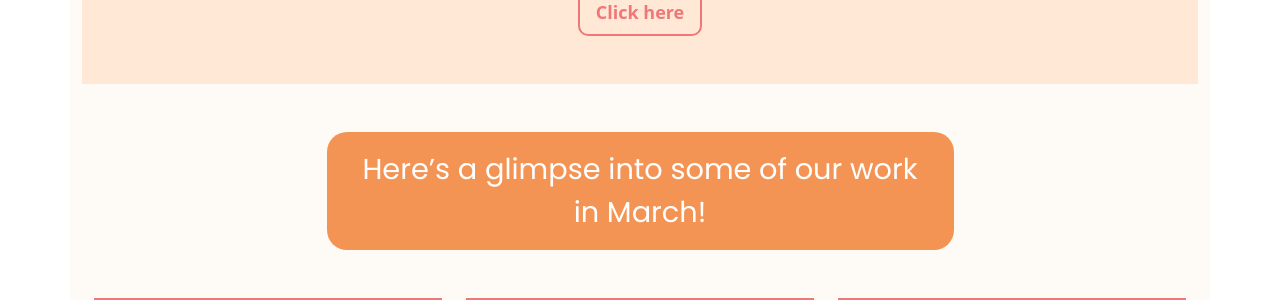
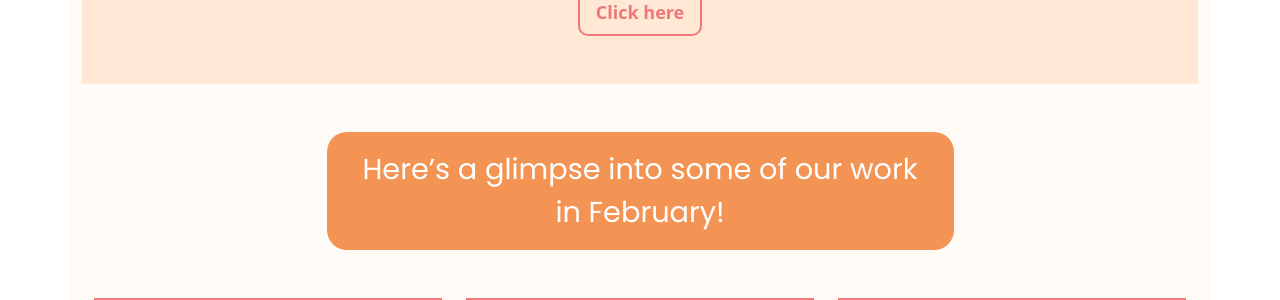
Before and after one commit to Palwinder1992/november-newsletter, a plain HTML site: page index.html in a window 1280 px wide. Shown: the part 2641-2941 px from the top of the page. Drawn offline with Linux system fonts and the light colour scheme; a web font is replaced by a local one.

Commit message:
Update index.html

```diff
--- a/index.html
+++ b/index.html
@@ -122,7 +122,7 @@
             <div class="container">
                 <div class="row justify-content-center text-center mb-4 mb-md-5">
                     <div class="col-md-7">
-                        <div class="into">Here’s a glimpse into some of our work in March!
+                        <div class="into">Here’s a glimpse into some of our work in February!
                         </div>
                     </div>
                 </div>
```
